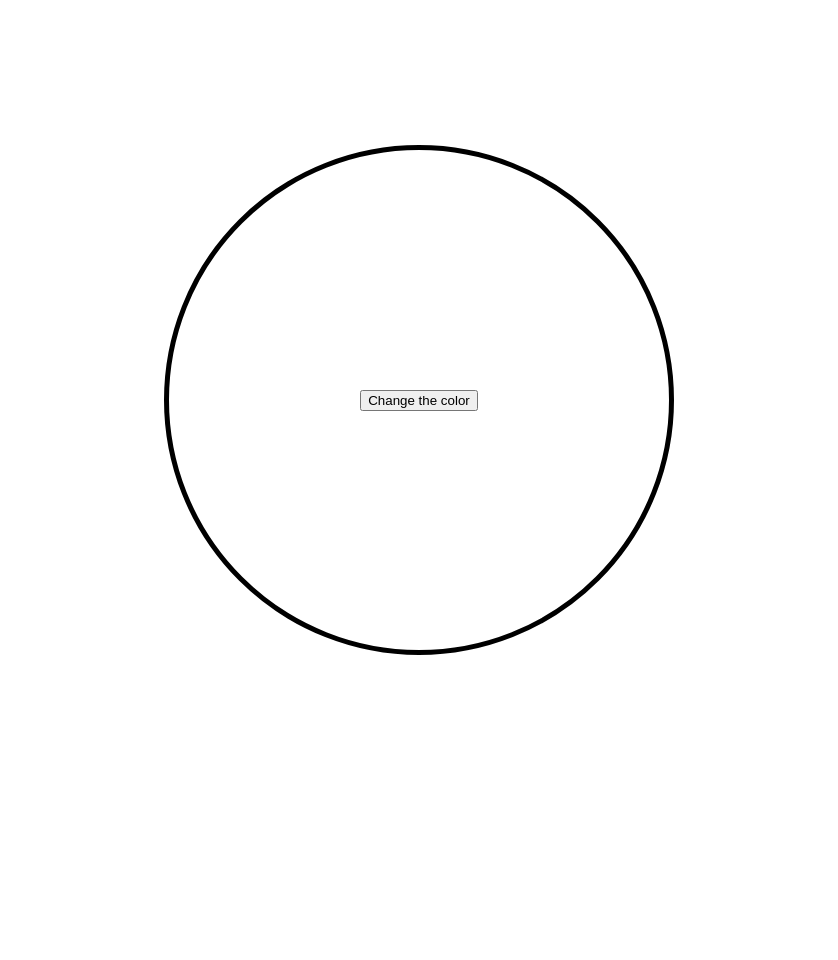
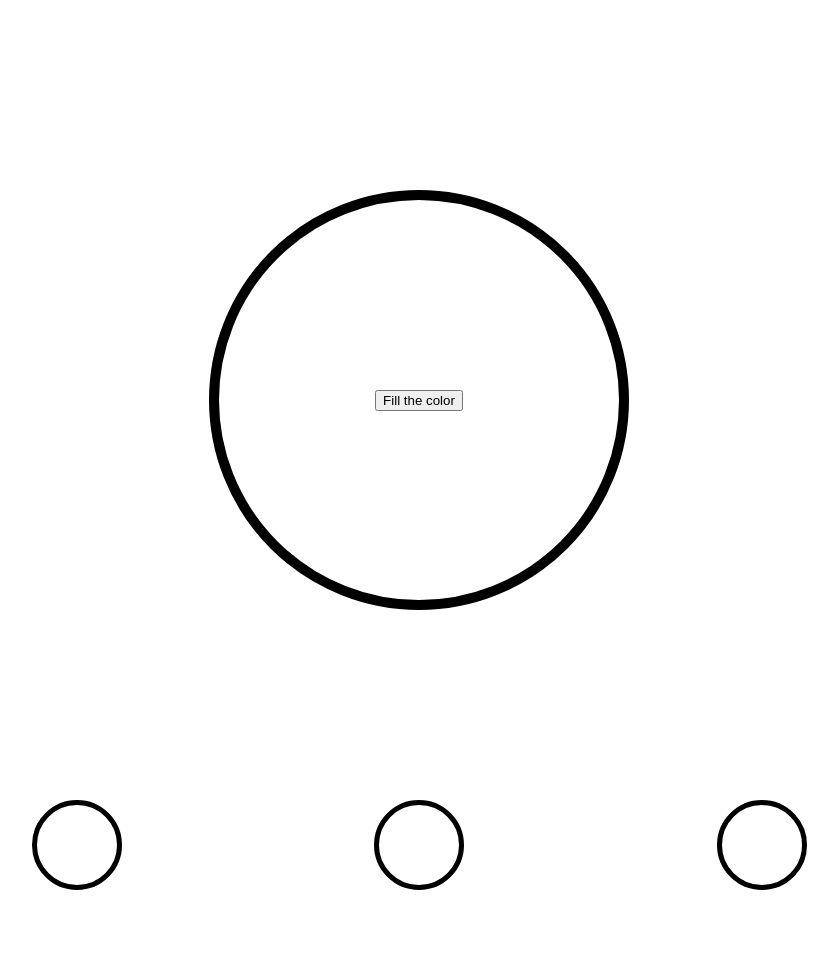
Before and after one commit to HalamLee/gradation, a plain HTML site: page index.html in a window 1280 px wide. Shown: the whole page, without its empty margins (221-1059 px from the left). Before the commit the page ends 800 px from the top, so only its background shows below. Drawn offline with Linux system fonts and the light colour scheme.

Commit message:
색을 칠하지 않았을 때와 칠하고나서 화면 구분

```diff
--- a/index.html
+++ b/index.html
@@ -8,8 +8,16 @@
     <link rel="stylesheet" href="style.css">
 </head>
 <body>
-    <div class="circle">
-        <button id="btn">Change the color</button>
+    <div class="circle-wrapper before-choice-wrapper">
+        <div class="circle">
+            <button id="btn">Fill the color</button>
+        </div>
+    </div>
+
+    <div  class="colors-circle before-choice-color">
+        <div class="color-circle before-choice-color"></div>
+        <div class="color-circle before-choice-color"></div>
+        <div class="color-circle before-choice-color"></div>
     </div>
 
     <script src="index.js"></script>
--- a/index.js
+++ b/index.js
@@ -1,5 +1,22 @@
 const circle = document.querySelector(".circle");
 const btn = document.querySelector("#btn");
+const circleWrapper = document.querySelector(".circle-wrapper");
+const colorsCircle = document.querySelector(".colors-circle");
+const colorCircle1 = document.querySelector(".color-circle:first-child");
+const colorCircle2 = document.querySelector(".color-circle:nth-child(2)");
+const colorCircle3 = document.querySelector(".color-circle:last-child");
+
+let filling = false;
+
+function handleModeClick() {
+  if (filling === true) {
+    btn.innerText = "Change the color";
+    circleWrapper.classList.remove("before-choice-wrapper");
+    // colorCircle1.style.background = `rgb(${color1[0]},${color1[1]},${color1[2]})`;
+    // colorCircle2.style.background = "rgb(253,82,33)";
+    // colorCircle3.style.background = `((rgb(${color3[0]},${color3[1]},${color3[2]}))`;
+  }
+}
 
 function changeBgGradient(event) {
   let colors = [];
@@ -15,6 +32,11 @@ function changeBgGradient(event) {
     return changeBgGradient();
   }
   circle.style.background = `linear-gradient(60deg, rgb(${color1[0]},${color1[1]},${color1[2]}), rgb(${color2[0]},${color2[1]},${color2[2]}), rgb(${color3[0]},${color3[1]},${color3[2]}))`;
+  colorCircle1.style.background = `rgb(${color1[0]},${color1[1]},${color1[2]})`;
+  colorCircle2.style.background = `rgb(${color2[0]},${color2[1]},${color2[2]})`;
+  colorCircle3.style.background = `rgb(${color3[0]},${color3[1]},${color3[2]})`;
+  filling = true;
+  handleModeClick();
 }
 
 btn.addEventListener("click", changeBgGradient);
--- a/style.css
+++ b/style.css
@@ -1,23 +1,53 @@
 body {
   height: 100vh;
   width: 100%;
-  display: flex;
-  justify-content: center;
-  align-items: center;
+
   padding: 0;
   margin: 0;
 }
 
-.circle {
-  width: 500px;
-  height: 500px;
+.circle-wrapper {
+  width: 100%;
+  height: 80vh;
   display: flex;
   justify-content: center;
   align-items: center;
-  border: 5px solid black;
+}
+
+.before-choice-wrapper {
+  width: 100%;
+  height: 100vh;
+}
+
+.circle {
+  width: 400px;
+  height: 400px;
+  display: flex;
+  justify-content: center;
+  align-items: center;
+  border: 10px solid black;
   border-radius: 50%;
 }
 
 .btnClass {
   width: 150px;
 }
+
+.colors-circle {
+  height: 20vh;
+  width: 100%;
+  display: flex;
+  justify-content: space-evenly;
+  align-items: flex-start;
+}
+
+.color-circle {
+  width: 80px;
+  height: 80px;
+  border-radius: 50%;
+  border: 5px solid black;
+}
+
+/* .before-choice-color {
+  display: none;
+} */
```
